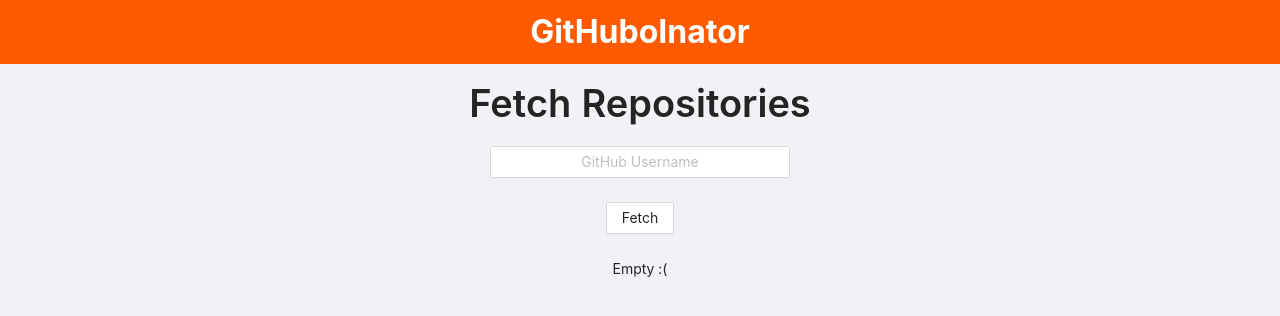
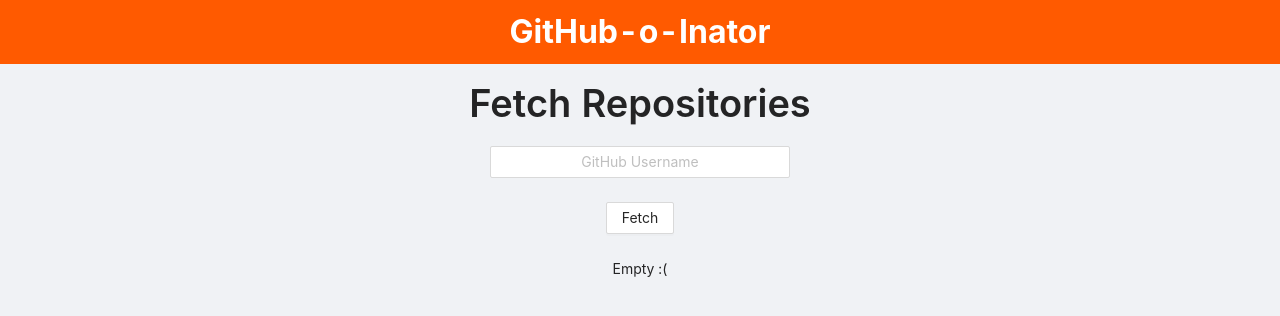
Before and after one commit to kartonixon/github-o-inator, a React (Create React App) app: page / in a window 1280 px wide. Shown: the top 316 px of the page. Built offline with nearby package versions, Linux system fonts and the light colour scheme.

Commit message:
fix Header text

```diff
--- a/src/components/AppLayout/index.tsx
+++ b/src/components/AppLayout/index.tsx
@@ -6,7 +6,7 @@
 
 export const AppLayout: FunctionComponent = ({ children }) => (
   <Layout>
-    <Header className={styles.header}>GitHuboInator</Header>
+    <Header className={styles.header}>GitHub-o-Inator</Header>
     <Content className={styles.content}>{children}</Content>
   </Layout>
 );
```
